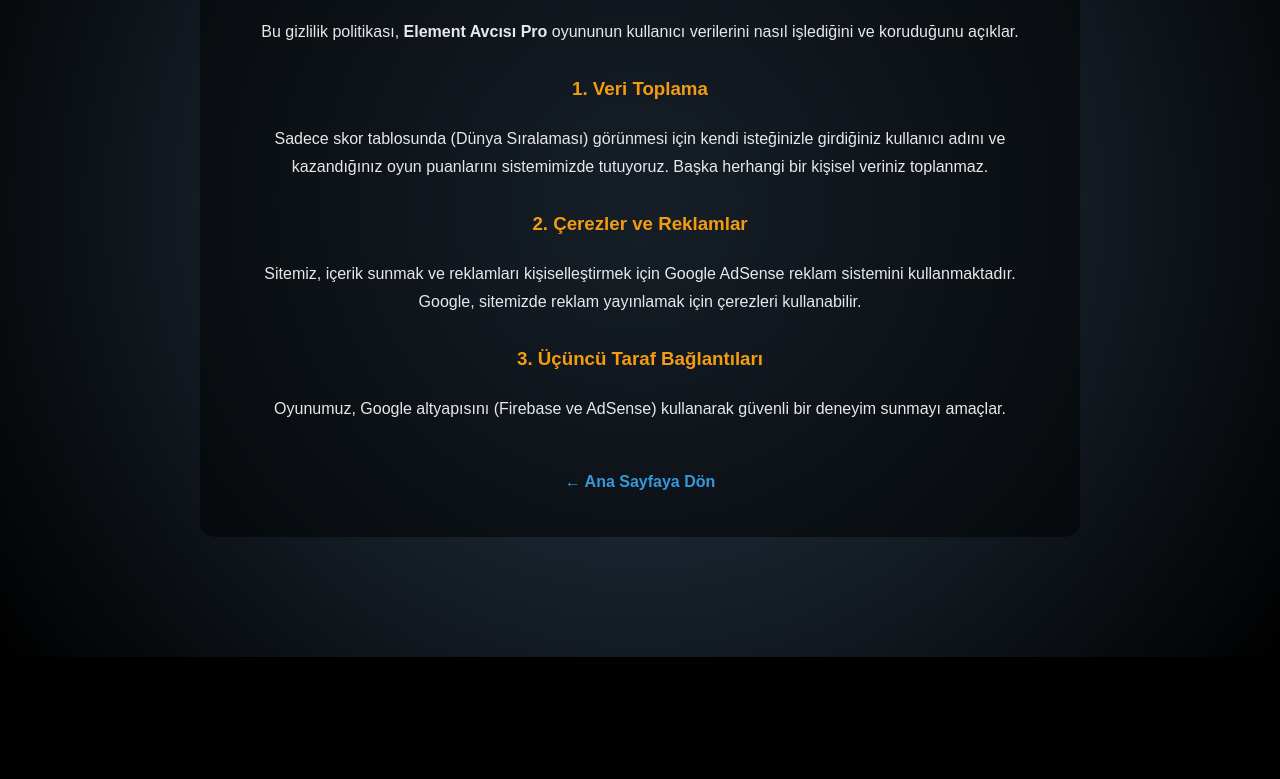
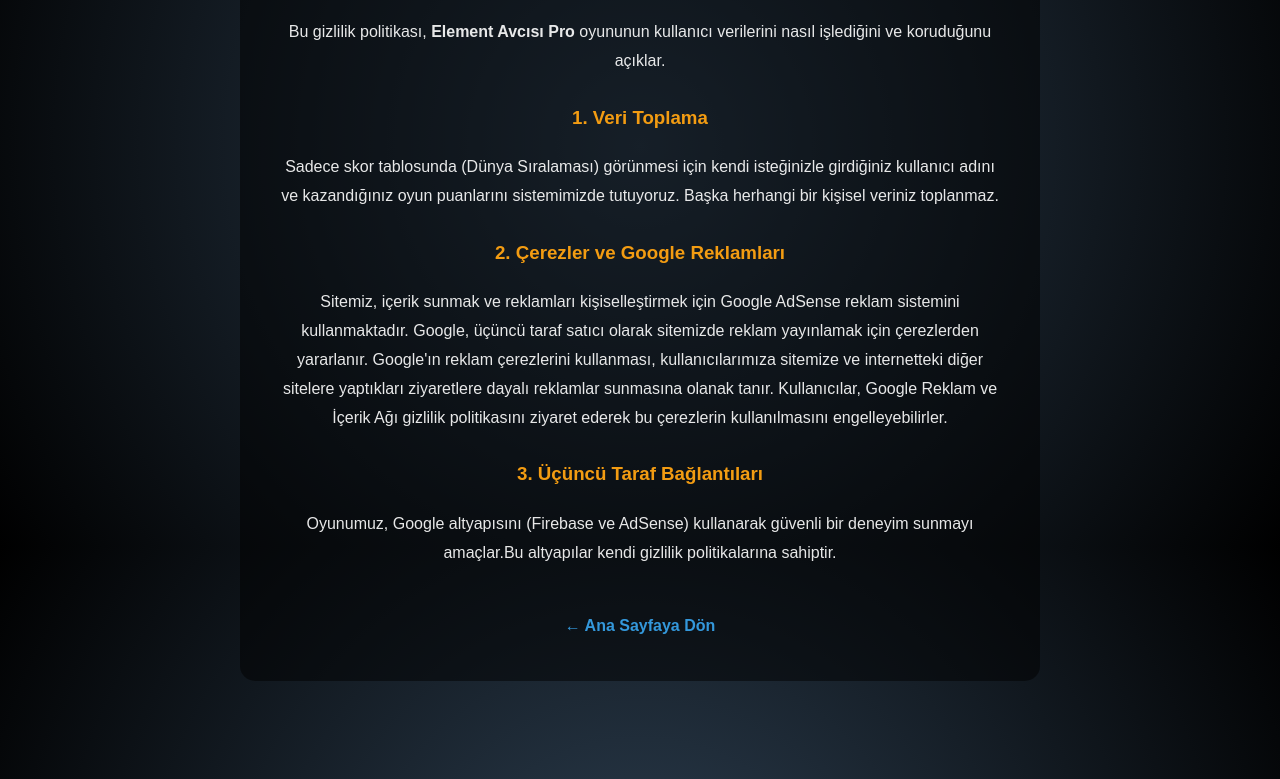
Before and after one commit to basbaris/elementsembol, a plain HTML site: page privacy.html in a window 1280 px wide. Shown: the part 254-1033 px from the top of the page. Before the commit the page ends 911 px from the top, so only its background shows below. Drawn offline with Linux system fonts and the light colour scheme.

Commit message:
Add files via upload

```diff
--- a/about.html
+++ b/about.html
@@ -2,10 +2,12 @@
 <html lang="tr">
 <head>
     <meta charset="UTF-8">
-    <script async src="https://pagead2.googlesyndication.com/pagead/js/adsbygoogle.js?client=ca-pub-9457945949630736" crossorigin="anonymous"></script>
-
+    <meta name="description" content="Learn about Element Hunter Pro. We make chemistry education fun and interactive.">
+    <script async src="https://pagead2.googlesyndication.com/pagead/js/adsbygoogle.js?client=ca-pub-9457945949630736" crossorigin="anonymous">
+    </script>
     <meta name="viewport" content="width=device-width, initial-scale=1.0">
-    <title id="page-title">Hakkımızda - Element Avcısı Pro</title>
+    <title id="page-title">Hakkımızda - Element Avcısı Pro
+    </title>
     <link rel="stylesheet" href="style.css?v=1">
     <style>
         .about-container {
@@ -82,6 +84,7 @@
      const texts = {
        tr: {
           title: "Hakkımızda",
+          desc: "Element Avcısı Pro hakkında bilgi edinin. Kimya eğitimini eğlenceli hale getiriyoruz.",
           back: "← Ana Sayfaya Dön",
           content: `
             <p><strong>Element Avcısı Pro</strong>, kimya eğitimini dijital oyunlaştırma ile birleştiren bir öğrenme platformudur.</p>
@@ -93,6 +96,7 @@
       },
         en: {
           title: "About Us",
+          desc: "Learn about Element Hunter Pro. We make chemistry education fun and interactive.",
           back: "← Back to Home",
           content: `
             <p><strong>Element Hunter Pro</strong> is a learning platform that combines chemistry education with digital gamification.</p>
@@ -104,6 +108,7 @@
       },
         de: {
           title: "Über uns",
+          desc: "Erfahren Sie mehr über Element Jäger Pro. Wir machen Chemieunterricht unterhaltsam.",
           back: "← Zurück zur Startseite",
           content: `
             <p><strong>Element Jäger Pro</strong> ist eine Lernplattform, die Chemie-Ausbildung mit digitaler Gamification verbindet.</p>
@@ -118,11 +123,14 @@
       document.addEventListener('DOMContentLoaded', () => {
         const currentLang = localStorage.getItem("seciliDil") || "tr";
         const s = texts[currentLang];
-
       document.getElementById('a-header').innerText = s.title;
       document.getElementById('a-back').innerText = s.back;
       document.getElementById('a-content').innerHTML = s.content;
       document.title = s.title + " - Element Avcısı Pro";
+        const metaDesc = document.querySelector('meta[name="description"]');
+        if (metaDesc) {
+          metaDesc.setAttribute("content", s.desc);
+      }
     });
     </script>
 </body>
--- a/privacy.html
+++ b/privacy.html
@@ -2,79 +2,124 @@
 <html lang="tr">
 <head>
     <meta charset="UTF-8">
-    <script async src="https://pagead2.googlesyndication.com/pagead/js/adsbygoogle.js?client=ca-pub-9457945949630736" crossorigin="anonymous"></script>
-
+    <meta name="description" content="Element Hunter Pro Privacy Policy. Information on user data protection and cookie usage.">
+    <script async src="https://pagead2.googlesyndication.com/pagead/js/adsbygoogle.js?client=ca-pub-9457945949630736" crossorigin="anonymous">
+    </script>
     <meta name="viewport" content="width=device-width, initial-scale=1.0">
-    <title id="title-privacy">Gizlilik Politikası - Element Avcısı Pro</title>
+    <title id="page-title">Gizlilik Politikası - Element Avcısı pro
+    </title>
     <link rel="stylesheet" href="style.css?v=1">
     <style>
-        .content-box { padding: 40px; color: white; max-width: 800px; margin: 100px auto; line-height: 1.8; background: rgba(0, 0, 0, 0.5); border-radius: 15px; }
-        .content-box h1 { color: #e67e22; border-bottom: 2px solid #e67e22; padding-bottom: 10px; font-size: 2rem; }
-        .content-box h3 { color: #f39c12; margin-top: 25px; }
-        .back-btn { display: inline-block; margin-top: 30px; color: #3498db; text-decoration: none; font-weight: bold; transition: color 0.3s; }
-        .back-btn:hover { color: #2980b9; }
-        p { margin-bottom: 15px; opacity: 0.9; }
+      .content-box {
+        padding: 40px;
+        color: white;
+        max-width: 800px;
+        margin: 100px auto;
+        line-height: 1.8;
+        background: rgba(0, 0, 0, 0.5);
+        border-radius: 15px;
+        overflow-wrap: break-word;
+        word-wrap: break-word;
+        box-sizing: border-box;
+      }
+      .content-box h1 {
+        color: #e67e22;
+        border-bottom: 2px solid #e67e22;
+        padding-bottom: 10px;
+        font-size: 2rem; hyphens: auto;
+      }
+      .content-box h3 {
+        color: #f39c12;
+        margin-top: 25px;
+      }
+      .back-btn {
+        display: inline-block;
+        margin-top: 30px;
+        color: #3498db;
+        text-decoration: none;
+        font-weight: bold;
+        transition: color 0.3s;
+      }
+      .back-btn:hover {
+        color: #2980b9;
+      }
+      p {
+        margin-bottom: 15px;
+        opacity: 0.9;
+      }
+      @media (max-width: 600px) {
+        .content-box {
+          margin: 20px auto;
+          padding: 20px;
+          width: 90%;
+        }
+      }
     </style>
 </head>
 <body>
     <div class="landing-page">
       <div class="content-box">
-            <h1 id="p-header">Gizlilik Politikası</h1>
+        <h1 id="p-header">Gizlilik Politikası
+        </h1>
         <div id="p-body">
         </div>
-            <a href="index.html" class="back-btn" id="p-back">← Ana Sayfaya Dön</a>
+        <a href="index.html" class="back-btn" id="p-back">← Ana Sayfaya Dön
+        </a>
       </div>
     </div>
-
     <script>
       const texts = {
         tr: {
           header: "Gizlilik Politikası",
+          desc: "Element Avcısı Pro Gizlilik Politikası. Kullanıcı verilerinin korunması ve çerez kullanımı hakkında bilgiler.",
           back: "← Ana Sayfaya Dön",
           content: `
             <p>Bu gizlilik politikası, <strong>Element Avcısı Pro</strong> oyununun kullanıcı verilerini nasıl işlediğini ve koruduğunu açıklar.</p>
             <h3>1. Veri Toplama</h3>
             <p>Sadece skor tablosunda (Dünya Sıralaması) görünmesi için kendi isteğinizle girdiğiniz kullanıcı adını ve kazandığınız oyun puanlarını sistemimizde tutuyoruz. Başka herhangi bir kişisel veriniz toplanmaz.</p>
-                    <h3>2. Çerezler ve Reklamlar</h3>
-                    <p>Sitemiz, içerik sunmak ve reklamları kişiselleştirmek için Google AdSense reklam sistemini kullanmaktadır. Google, sitemizde reklam yayınlamak için çerezleri kullanabilir.</p>
+            <h3>2. Çerezler ve Google Reklamları</h3>
+            <p>Sitemiz, içerik sunmak ve reklamları kişiselleştirmek için Google AdSense reklam sistemini kullanmaktadır. Google, üçüncü taraf satıcı olarak sitemizde reklam yayınlamak için çerezlerden yararlanır. Google'ın reklam çerezlerini kullanması, kullanıcılarımıza sitemize ve internetteki diğer sitelere yaptıkları ziyaretlere dayalı reklamlar sunmasına olanak tanır. Kullanıcılar, Google Reklam ve İçerik Ağı gizlilik politikasını ziyaret ederek bu çerezlerin kullanılmasını engelleyebilirler.</p>
             <h3>3. Üçüncü Taraf Bağlantıları</h3>
-                    <p>Oyunumuz, Google altyapısını (Firebase ve AdSense) kullanarak güvenli bir deneyim sunmayı amaçlar.</p>`
+            <p>Oyunumuz, Google altyapısını (Firebase ve AdSense) kullanarak güvenli bir deneyim sunmayı amaçlar.Bu altyapılar kendi gizlilik politikalarına sahiptir.</p>`
         },
         en: {
           header: "Privacy Policy",
+          desc: "Privacy Policy for Element Hunter Pro. Information on data protection and cookies.",
           back: "← Back to Home",
           content: `
             <p>This privacy policy explains how <strong>Element Hunter Pro</strong> processes and protects user data.</p>
             <h3>1. Data Collection</h3>
-                    <p>We only store the username you voluntarily provide for the leaderboard and your game scores. No other personal data is collected.</p>
-                    <h3>2. Cookies and Ads</h3>
-                    <p>Our site uses Google AdSense to serve content and personalize ads. Google may use cookies to serve ads on our site.</p>
+            <p>We only store the username you voluntarily provide for the leaderboard and your game scores. No other personal data is collected or stored.</p>
+            <h3>2. Cookies and Google Ads</h3>
+            <p>Our site uses Google AdSense to serve content and personalize ads. Google, as a third-party vendor, uses cookies to serve ads on our site. Google's use of advertising cookies enables it and its partners to serve ads to our users based on their visit to our site and/or other sites on the Internet. Users may opt out of personalized advertising by visiting Google Ad Settings.</p>
             <h3>3. Third-Party Links</h3>
-                    <p>Our game aims to provide a secure experience using Google infrastructure (Firebase and AdSense).</p>`
+            <p>Our game aims to provide a secure experience using Google infrastructure (Firebase and AdSense).These third-party services have their own privacy policies.</p>`
         },
         de: {
-                header: "Datenschutz",
+          header: "Datenschutzerklärung",
+          desc: "Datenschutzerklärung für Element Jäger Pro. Informationen zum Datenschutz und zu Cookies.",
           back: "← Zurück zur Startseite",
           content: `
             <p>Diese Datenschutzerklärung erläutert, wie <strong>Element Jäger Pro</strong> Nutzerdaten verarbeitet und schützt.</p>
             <h3>1. Datenerhebung</h3>
-                    <p>Wir speichern nur den von Ihnen freiwillig eingegebenen Benutzernamen für die Rangliste und Ihre Spielergebnisse. Es werden keine weiteren personenbezogenen Daten erhoben.</p>
-                    <h3>2. Cookies und Anzeigen</h3>
-                    <p>Unsere Website verwendet Google AdSense, um Inhalte bereitzustellen und Anzeigen zu personalisieren. Google kann Cookies verwenden, um Anzeigen auf unserer Website zu schalten.</p>
+            <p>Wir speichern nur den von Ihnen freiwillig eingegebenen Benutzernamen für die Rangliste und Ihre Spielergebnisse. Es werden keine weiteren personenbezogenen Daten erhoben oder gespeichert.</p>
+            <h3>2. Cookies und Google-Anzeigen</h3>
+            <p>Unsere Website verwendet Google AdSense, um Inhalte bereitzustellen und Anzeigen zu personalisieren. Google verwendet als Drittanbieter Cookies zur Schaltung von Anzeigen auf unserer Website. Die Verwendung von Werbecookies ermöglicht es Google und seinen Partnern, Anzeigen auf Basis der Besuche unserer Nutzer auf dieser oder anderen Websites im Internet bereitzustellen. Nutzer können die personalisierte Werbung in den Einstellungen für Google-Werbung deaktivieren.</p>
             <h3>3. Links von Drittanbietern</h3>
-                    <p>Unser Spiel zielt darauf ab, eine sichere Erfahrung mit der Google-Infrastruktur (Firebase und AdSense) zu bieten.</p>`
-            }
+            <p>Unser Spiel zielt darauf ab, eine sichere Erfahrung mit der Google-Infrastruktur (Firebase und AdSense) zu bieten. Diese Drittanbieter haben ihre eigenen Datenschutzrichtlinien.</p>`
+        },
       };
-
         document.addEventListener('DOMContentLoaded', () => {
           // Ana sayfada seçilen dili alıyoruz, yoksa 'tr' varsayılan
           const currentLang = localStorage.getItem("seciliDil") || "tr";
           const s = texts[currentLang];
-
         document.getElementById('p-header').innerText = s.header;
         document.getElementById('p-back').innerText = s.back;
         document.getElementById('p-body').innerHTML = s.content;
         document.title = s.header + " - Element Avcısı Pro";
+          const metaDesc = document.querySelector('meta[name="description"]');
+          if (metaDesc) { metaDesc.setAttribute("content", s.desc);
+          }
         });
     </script>
 </body>
--- a/script.js
+++ b/script.js
@@ -201,7 +201,7 @@ async function skoruKaydet(sonPuan) {
     try {
         await push(ref(database, 'skorlar'), {
             isim: isim,
-            puan: parseInt(sonPuan),
+            puan: Number(sonPuan),
             tarih: new Date().toLocaleString()
         });
     } catch (e) { console.error("Kayıt hatası:", e); }
```
Also changed, not shown: contact.html (+14 -8 lines). Lines whose indentation alone changed are shown as unchanged.
